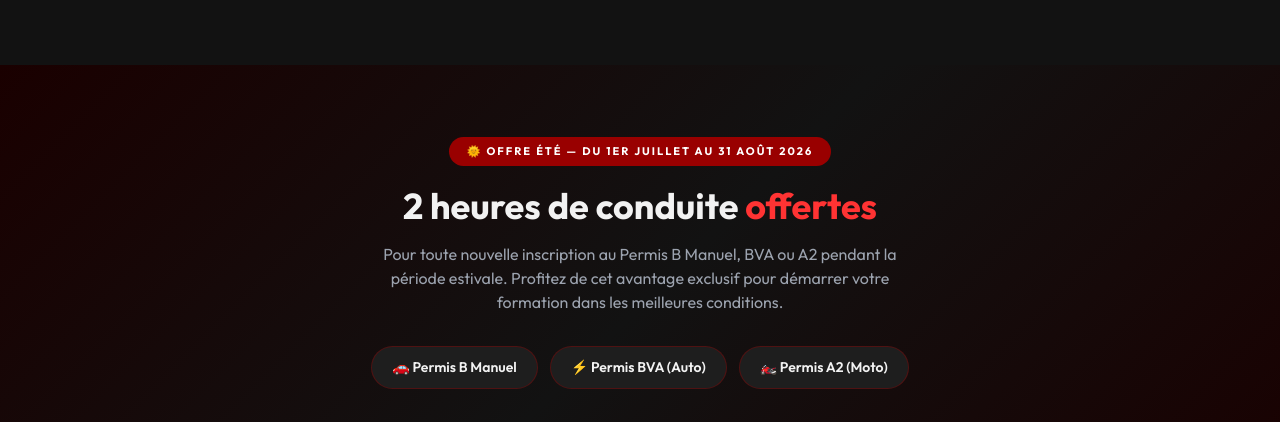
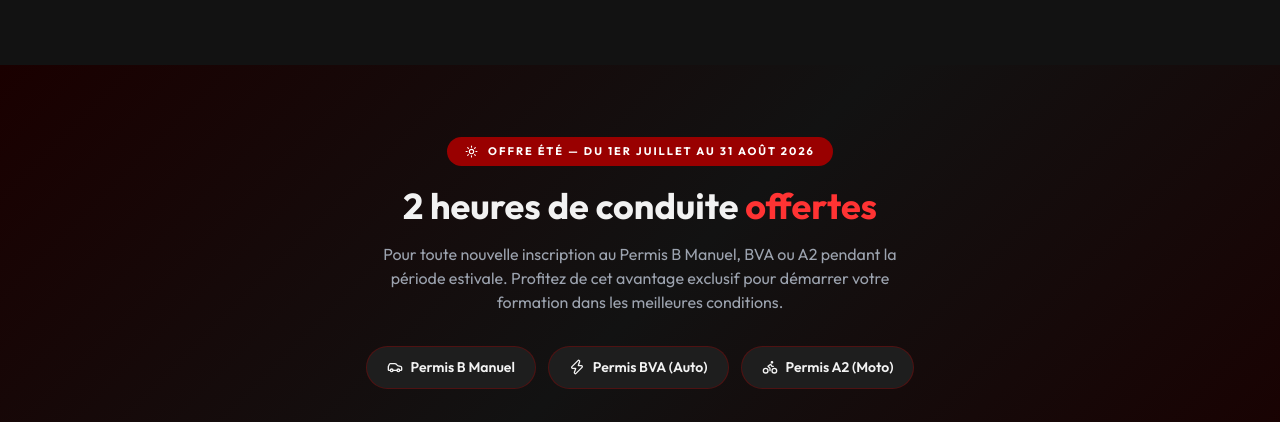
Before and after one commit to Mhdi-Bel/axe-s-permis, a website: page index.html in a window 1280 px wide. Shown: the part 2000-2422 px from the top of the page. Drawn offline with nearby package versions, Linux system fonts and the light colour scheme.

Commit message:
Suppression emojis sections promo : remplacement par icônes Lucide

```diff
--- a/index.html
+++ b/index.html
@@ -248,14 +248,14 @@
     <section style="padding: 72px 0; background: linear-gradient(135deg, #1a0000 0%, #121212 50%, #1a0000 100%);">
         <div class="max-w-7xl mx-auto px-4 text-center">
             <div style="display: inline-flex; align-items: center; gap: 10px; background: #990000; color: white; padding: 6px 18px; border-radius: 100px; font-size: 11px; font-weight: 700; letter-spacing: 2px; text-transform: uppercase; margin-bottom: 20px;">
-                🌞 Offre Été — Du 1er juillet au 31 août 2026
+                <i data-lucide="sun" style="width: 13px; height: 13px;"></i> Offre Été — Du 1er juillet au 31 août 2026
             </div>
             <h2 class="text-4xl font-bold mb-4">2 heures de conduite <span style="color: #FF3333;">offertes</span></h2>
             <p style="color: #9ca3af; margin-bottom: 32px; max-width: 560px; margin-left: auto; margin-right: auto; font-size: 16px;">Pour toute nouvelle inscription au Permis B Manuel, BVA ou A2 pendant la période estivale. Profitez de cet avantage exclusif pour démarrer votre formation dans les meilleures conditions.</p>
             <div style="display: flex; justify-content: center; gap: 12px; flex-wrap: wrap; margin-bottom: 36px;">
-                <span style="background: #1E1E1E; border: 1px solid rgba(153,0,0,0.4); color: #F2F2F2; padding: 10px 20px; border-radius: 100px; font-size: 14px; font-weight: 600;">🚗 Permis B Manuel</span>
-                <span style="background: #1E1E1E; border: 1px solid rgba(153,0,0,0.4); color: #F2F2F2; padding: 10px 20px; border-radius: 100px; font-size: 14px; font-weight: 600;">⚡ Permis BVA (Auto)</span>
-                <span style="background: #1E1E1E; border: 1px solid rgba(153,0,0,0.4); color: #F2F2F2; padding: 10px 20px; border-radius: 100px; font-size: 14px; font-weight: 600;">🏍️ Permis A2 (Moto)</span>
+                <span style="background: #1E1E1E; border: 1px solid rgba(153,0,0,0.4); color: #F2F2F2; padding: 10px 20px; border-radius: 100px; font-size: 14px; font-weight: 600; display: inline-flex; align-items: center; gap: 8px;"><i data-lucide="car" style="width: 16px; height: 16px;"></i> Permis B Manuel</span>
+                <span style="background: #1E1E1E; border: 1px solid rgba(153,0,0,0.4); color: #F2F2F2; padding: 10px 20px; border-radius: 100px; font-size: 14px; font-weight: 600; display: inline-flex; align-items: center; gap: 8px;"><i data-lucide="zap" style="width: 16px; height: 16px;"></i> Permis BVA (Auto)</span>
+                <span style="background: #1E1E1E; border: 1px solid rgba(153,0,0,0.4); color: #F2F2F2; padding: 10px 20px; border-radius: 100px; font-size: 14px; font-weight: 600; display: inline-flex; align-items: center; gap: 8px;"><i data-lucide="bike" style="width: 16px; height: 16px;"></i> Permis A2 (Moto)</span>
             </div>
             <a href="/inscription" style="display: inline-flex; align-items: center; gap: 8px; background: #990000; color: white; padding: 14px 32px; border-radius: 100px; font-weight: 700; font-size: 16px; text-decoration: none; transition: background 0.2s;" onmouseover="this.style.background='#FF3333'" onmouseout="this.style.background='#990000'">
                 J'en profite maintenant <i data-lucide="arrow-right"></i>
```
Also changed, not shown: tarifs-formation/index.html (+1 -1 lines).
